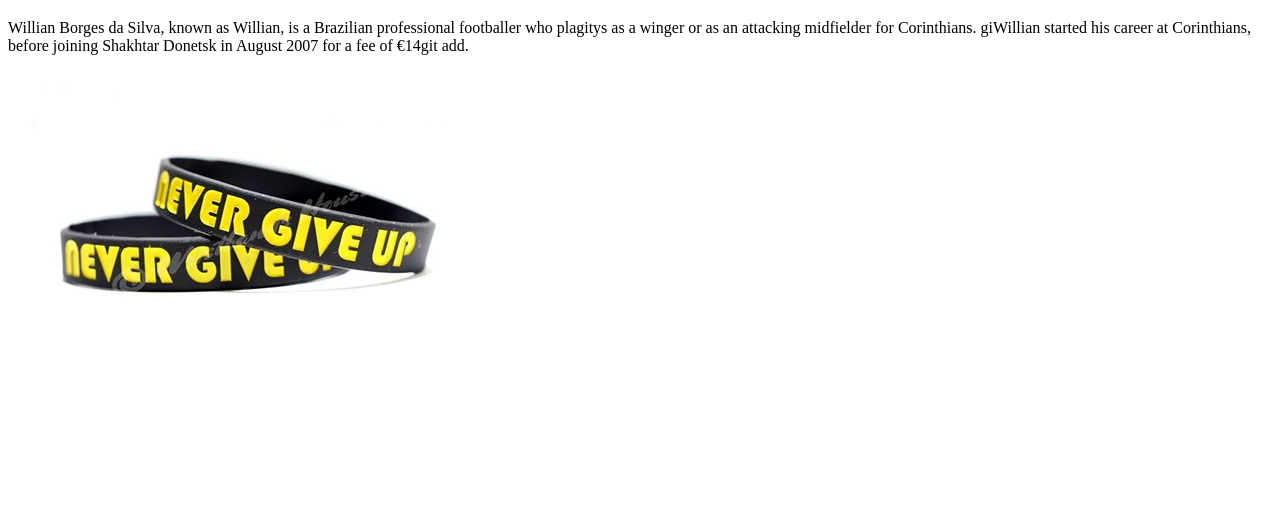
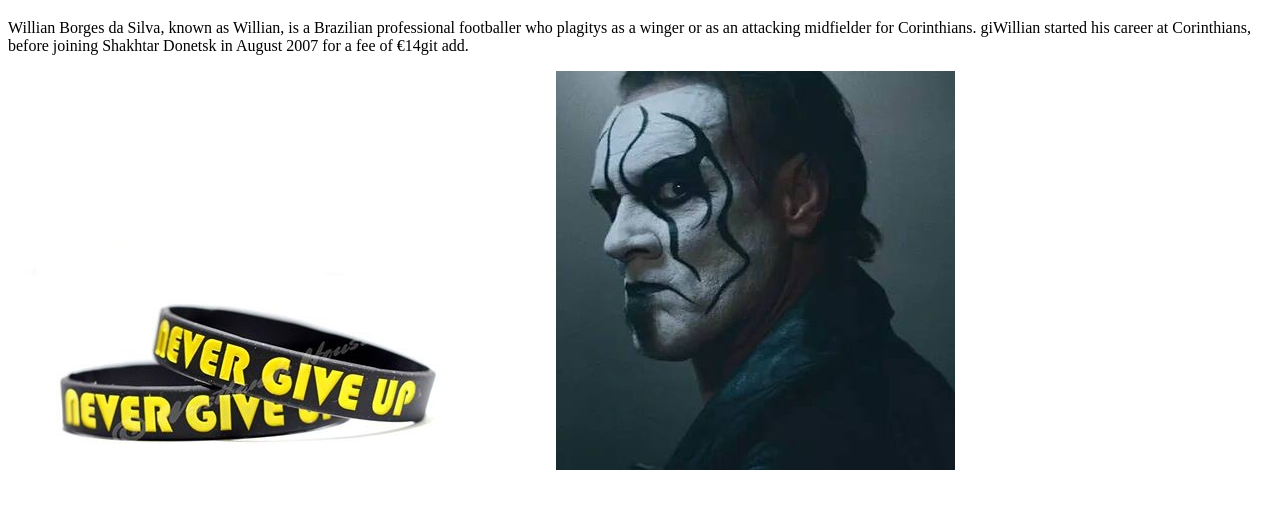
Before and after one commit to saurov123/my-1st-repo, a plain HTML site: page index.html in a window 1280 px wide. Shown: the part 61-570 px from the top of the page. Drawn offline with Linux system fonts and the light colour scheme.

Commit message:
sting added

```diff
--- a/index.html
+++ b/index.html
@@ -10,5 +10,6 @@
     <h1>hello bangladesh how are you</h1>
     <p> Willian Borges da Silva, known as Willian, is a Brazilian professional footballer who plagitys as a winger or as an attacking midfielder for Corinthians. giWillian started his career at Corinthians, before joining Shakhtar Donetsk in August 2007 for a fee of €14git add.</p>
     <img src="images/never give up.jpg" alt="">
+    <img src="images/10407461_1470272869879684_4991551910127362879_n.jpg" alt="">
 </body>
 </html>
```
Also changed, not shown: images/10407461_1470272869879684_4991551910127362879_n.jpg (added).
